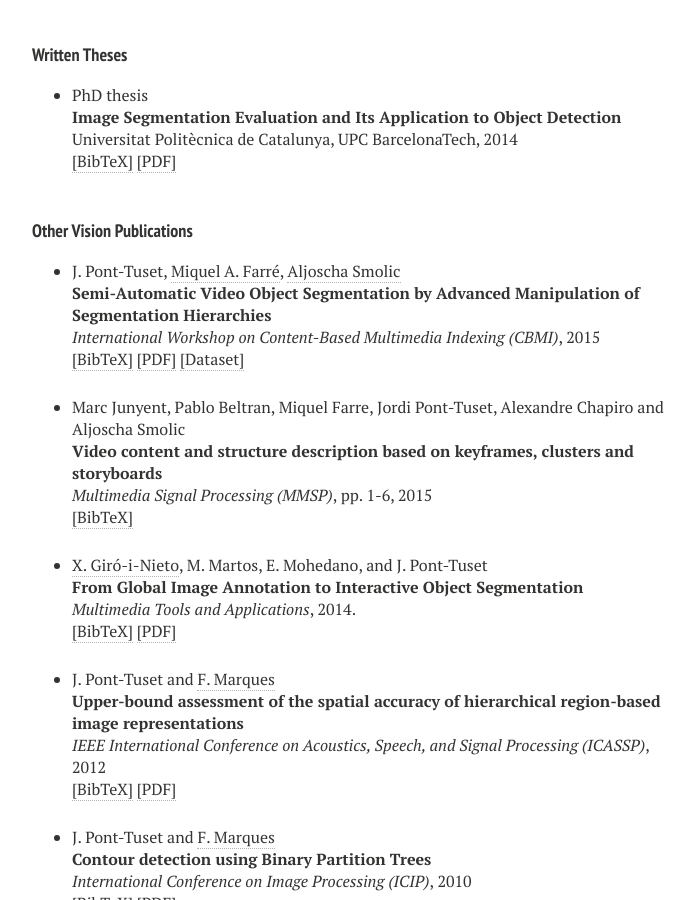
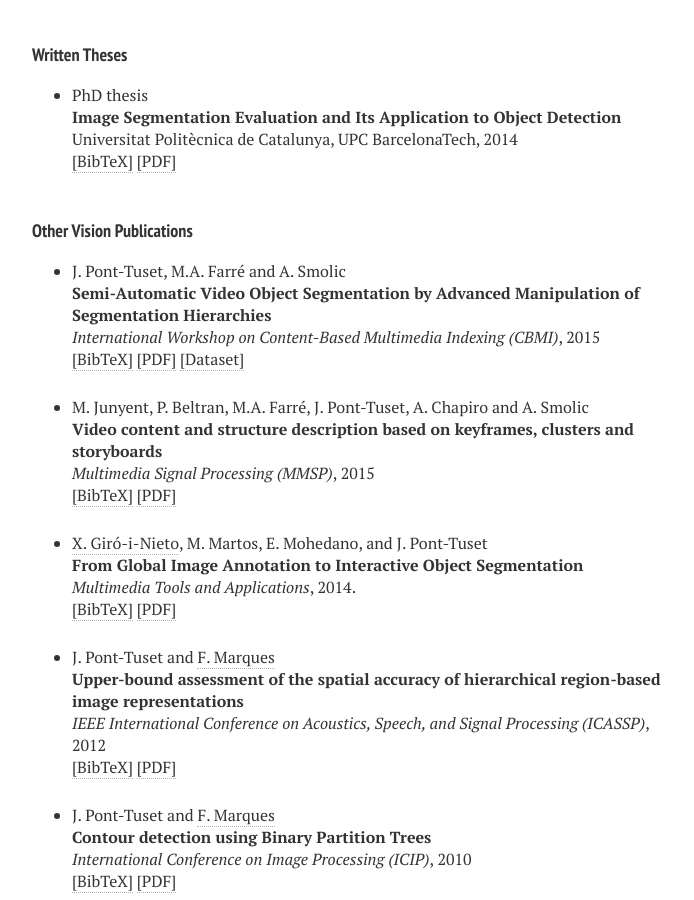
Before and after one commit to jponttuset/jponttuset.github.io, a Jekyll site: the page built from publications.md, in a window 1280 px wide and 900 px high, scrolled down 1319 px. Shown: the whole window, without its empty margins (288-982 px from the left). Built offline with Jekyll 4.4.1, drawn with Linux system fonts in a browser that asks for light colours; nearby versions of some CDN libraries.

Commit message:
- Publications improved

```diff
--- a/_layouts/publications.html
+++ b/_layouts/publications.html
@@ -350,7 +350,7 @@ J. Pont-Tuset and <a href="http://www.vision.ee.ethz.ch/members/get_member.cgi?i
 
 <!-- Item: Pont-Tuset2015a -->
 <li ><p>
-          J. Pont-Tuset, <a href="https://www.linkedin.com/in/miquelangelfarre" target="_blank" rel="external">Miquel A. Farré</a>, <a href="http://zurich.disneyresearch.com/~smolica/" target="_blank" rel="external">Aljoscha Smolic</a>
+J. Pont-Tuset, M.A. Farr&eacute; and A. Smolic
 <br><b>Semi-Automatic Video Object Segmentation by Advanced Manipulation of Segmentation Hierarchies</b><br>
 <i>International Workshop on Content-Based Multimedia Indexing (CBMI)</i>,
 
@@ -361,16 +361,18 @@ J. Pont-Tuset and <a href="http://www.vision.ee.ethz.ch/members/get_member.cgi?i
 
 <br />
 <a href="javascript:toggleBibtex('Pont-Tuset2015a')">[BibTeX]</a>
-          <a href="http://www.vision.ee.ethz.ch/~jpont/hdvoa/resources/PontTusetFarreSmolic_CBMI2015.pdf">[PDF]</a> <a href="http://www.vision.ee.ethz.ch/~jpont/hdvoa/">
+<a href="https://data.vision.ee.ethz.ch/jpont/hdvoa/PontTusetFarreSmolic_CBMI2015.pdf">[PDF]</a> <a href="http://www.vision.ee.ethz.ch/~jpont/hdvoa/">
 [Dataset]</a>
 </p>
 <div id="bib_Pont-Tuset2015a" class="bibtex noshow">
-              <pre>@inproceedings{Pont-Tuset2015a,
-    author = {Pont-Tuset, J. and Farr\'{e}, M.A. and Smolic, A.},
+<pre>
+@inproceedings{Pont-Tuset2015a,
+  author = {Pont-Tuset, J. and Farr&eacute;, M.A. and Smolic, A.},
   title = {Semi-Automatic Video Object Segmentation by Advanced Manipulation of Segmentation Hierarchies},
   booktitle = {International Workshop on Content-Based Multimedia Indexing (CBMI)},
   year = {2015}
-}</pre>
+}
+</pre>
 </div>
 </li>
 
@@ -379,28 +381,30 @@ J. Pont-Tuset and <a href="http://www.vision.ee.ethz.ch/members/get_member.cgi?i
 
 <!-- Item: Junyent2015 -->
 <li ><p>
-Marc Junyent, Pablo Beltran, Miquel Farre, Jordi Pont-Tuset, Alexandre Chapiro and Aljoscha Smolic
+M. Junyent, P. Beltran, M.A. Farr&eacute;, J. Pont-Tuset, A. Chapiro and A. Smolic
 <br><b>Video content and structure description based on keyframes, clusters and storyboards</b><br>
 <i>Multimedia Signal Processing (MMSP)</i>,
-pp. 1-6,
+
+
+
+
 2015
+
 <br />
 <a href="javascript:toggleBibtex('Junyent2015')">[BibTeX]</a>
-
+<a href="http://ieeexplore.ieee.org/xpls/abs_all.jsp?arnumber=7340866">[PDF]</a>
 </p>
 <div id="bib_Junyent2015" class="bibtex noshow">
 <pre>
 @inproceedings{Junyent2015,
-  author = {Junyent, Marc and Beltran, Pablo and Farre, Miquel and Pont-Tuset, Jordi and Chapiro, Alexandre and Smolic, Aljoscha},
+  author = {Junyent, M. and Beltran, P. and Farr&eacute;, M.A. and Pont-Tuset, J. and Chapiro, A. and Smolic, A.},
   title = {Video content and structure description based on keyframes, clusters and storyboards},
   booktitle = {Multimedia Signal Processing (MMSP)},
-  year = {2015},
-  pages = {1--6}
+  year = {2015}
 }
 </pre>
 </div>
 </li>
-
 
 
 
```
Lines whose indentation alone changed are shown as unchanged.
